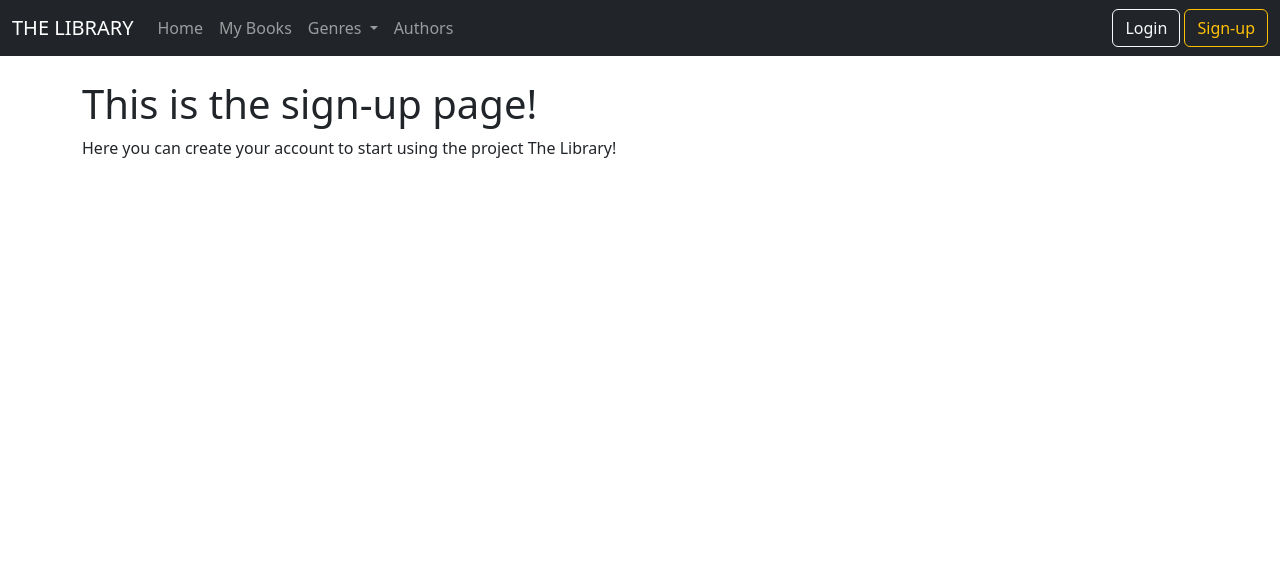
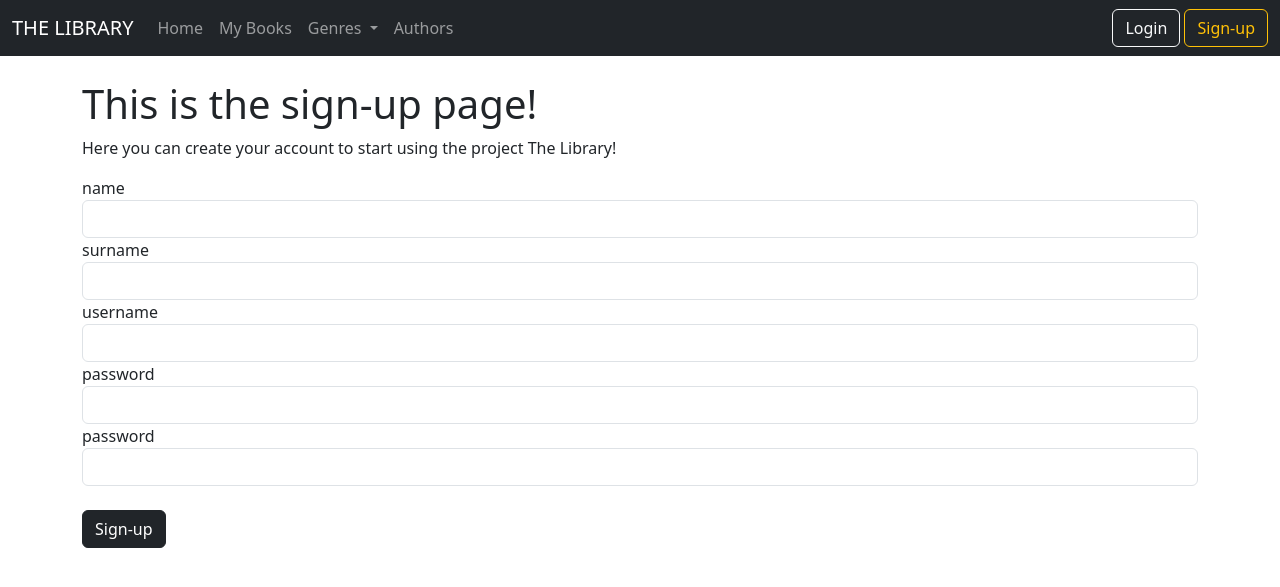
Before and after one commit to AndrewMelnykov/TheLibrary, a Flask app: page /signup in a window 1280 px wide. Shown: the top 587 px of the page. Run offline with Flask 2, Linux system fonts and the light colour scheme.

Commit message:
updated signup page

```diff
--- a/forms.py
+++ b/forms.py
@@ -7,3 +7,11 @@ class LoginForm(FlaskForm):
     username = StringField("username")
     password = PasswordField("password")
     submitbutton = SubmitField("Login")
+
+
+class SignupForm(FlaskForm):
+    name = StringField("name")
+    surname = StringField("surname")
+    username = StringField("username")
+    password = PasswordField("password")
+    submitbutton = SubmitField("Sign-up")
--- a/main.py
+++ b/main.py
@@ -1,5 +1,5 @@
 from flask import Flask, render_template, url_for
-from forms import LoginForm
+from forms import LoginForm, SignupForm
 
 
 app = Flask(__name__)
@@ -27,9 +27,10 @@ def login():
     login_form = LoginForm()
     return render_template("login.html", login_form = login_form)
 
-@app.route('/signup')
+@app.route('/signup', methods=['GET', 'POST'])
 def signup():
-    return render_template("signup.html")
+    signup_form = SignupForm()
+    return render_template("signup.html", signup_form=signup_form)
 
 
 @app.errorhandler(404)
--- a/templates/signup.html
+++ b/templates/signup.html
@@ -4,6 +4,20 @@
 <br>
 <h1>This is the sign-up page!</h1>
 <p>Here you can create your account to start using the project The Library!</p>
-
+<form>
+    {{signup_form.hidden_tag()}}
+    {{signup_form.name.label}}
+    {{signup_form.name(class="form-control")}}
+    {{signup_form.surname.label}}
+    {{signup_form.surname(class="form-control")}}
+    {{signup_form.username.label}}
+    {{signup_form.username(class="form-control")}}
+    {{signup_form.password.label}}
+    {{signup_form.password(class="form-control")}}
+    {{signup_form.password.label}}
+    {{signup_form.password(class="form-control")}}
+    <br>
+    {{signup_form.submitbutton(class="btn btn-dark")}}
+</form>
 
 {% endblock %}
```
